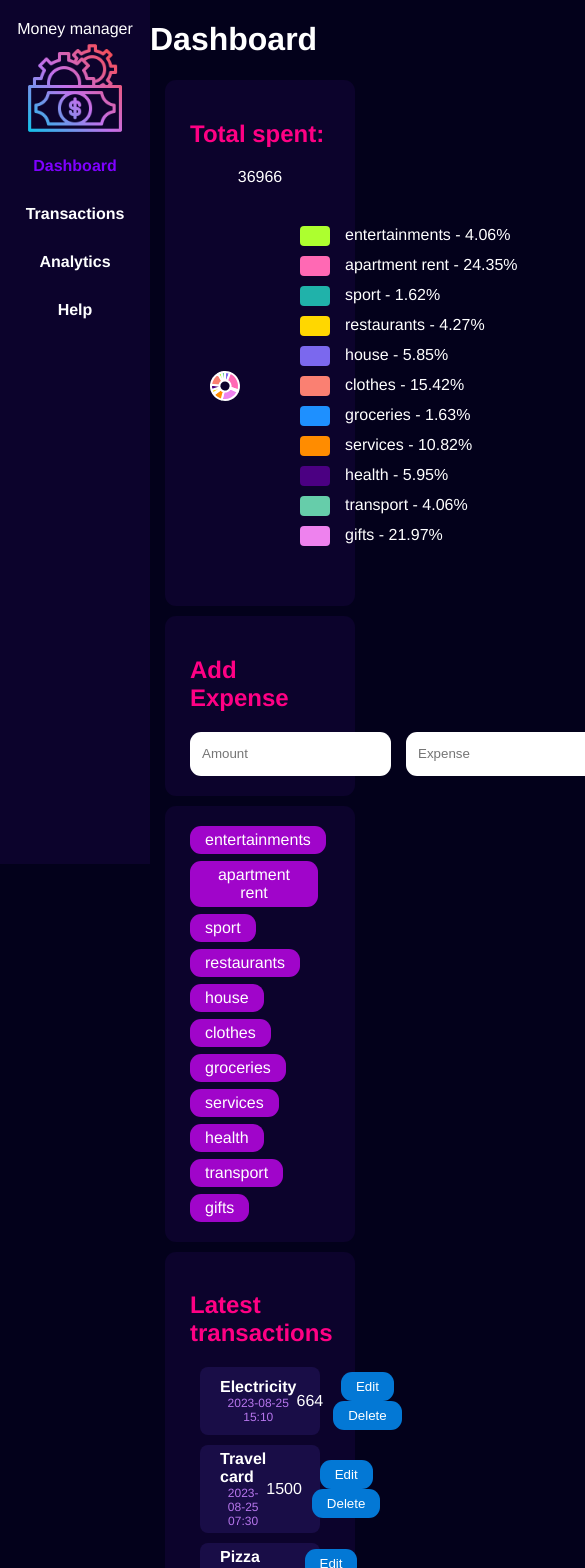
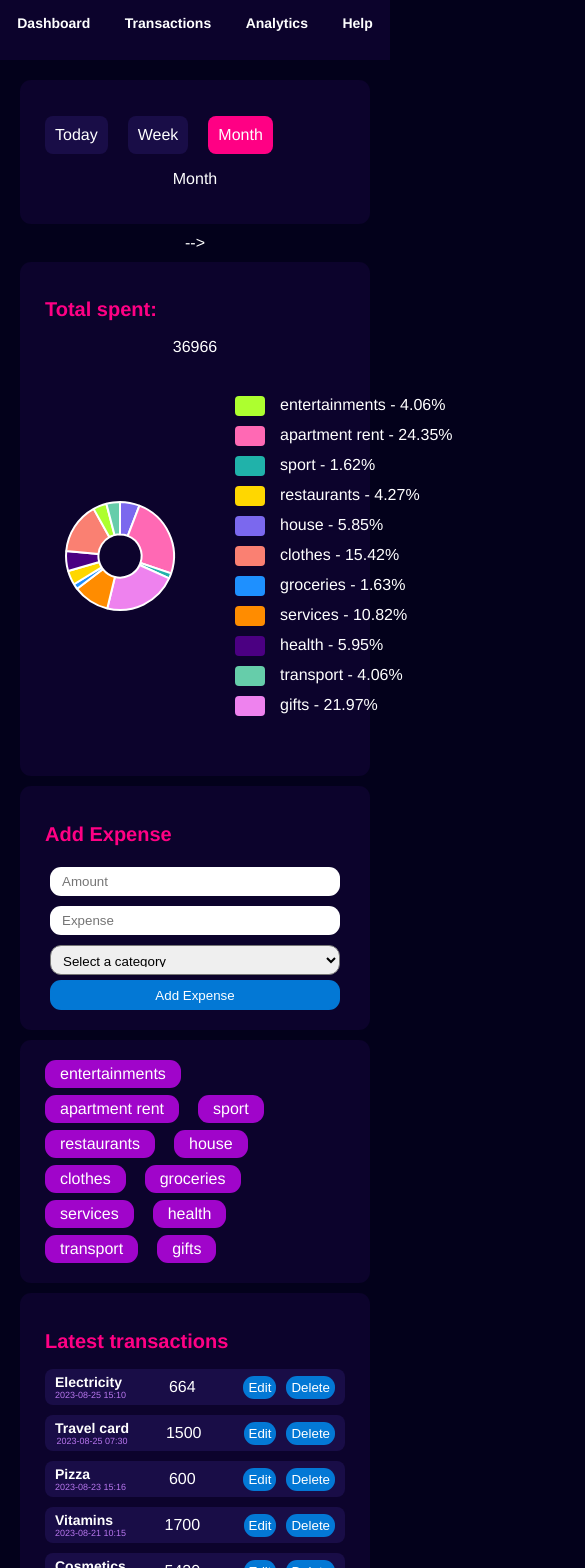
Before and after one commit to shiryavochka/money-manager, a Vue app: page / in a window 390 px wide. Shown: the top 1568 px of the page, 585 px wide, since content can reach past the window. Built offline with nearby package versions, Linux system fonts and the light colour scheme.

Commit message:
adaptive

```diff
--- a/src/App.vue
+++ b/src/App.vue
@@ -1,21 +1,21 @@
 <template>
 
   <nav>
-    <div>
+    <div class="nav-logo">
       <span>Money manager</span>
     <img alt="Vue logo" src="@/assets/money-management.png"  width="80px"/>
     </div>
     <router-link to="/">Dashboard</router-link>
     <router-link to="/about">Transactions</router-link>
-    <router-link to="/about">Analytics</router-link>
-    <router-link to="/about">Help</router-link>
+    <router-link to="/newpage">Analytics</router-link>
+    <router-link to="/newpage">Help</router-link>
 
   </nav>
   <router-view/>
 </template>
 
-<style lang="scss">
-h1{text-align: left;}
+<style >
+h1{text-align: left; margin-left: 15px;}
 h2,h3,h4 { color:#ff0084;text-align: left;}
 body {margin: 0;
     padding: 0;
@@ -33,6 +33,8 @@ h1,div,p,span, li {color: white;}
   -moz-osx-font-smoothing: grayscale;
   text-align: center;
   color: #2c3e50;
+  margin: 0;
+    padding: 0;
 }
 
 nav {
@@ -49,20 +51,62 @@ nav {
     padding-top: 20px;
 
 
-  color: white;
-
-  a {
+  color: white;}
+  nav a {
     margin: 15px 0;
     text-decoration: none;
     font-weight: bold;
-    color: #feffff;
+    color: #feffff;}
 
-    &.router-link-exact-active {
+    nav a .router-link-exact-active {
       color: #7f00ff;
     }
-  }
+
 img {
   width: 100px;
   margin: 0 auto;}
+
+.nav-logo {
+  display: flex;
+  flex-direction: column;
+}
+@media (max-width: 768px) {
+  nav{    height: 60px;
+    display: flex;
+    flex-direction: row;
+    width: 100%;
+    justify-content: space-around;
+    padding-top: 0px;
+
+    position: absolute;
+
+  }
+   nav img{
+      width: 50px;
+      margin: auto;
+    }
+  .nav-logo span{
+    display: none;
+  }
+  body{
+    margin: 20px;
+  }
+
+}
+@media (max-width: 540px) {
+  h2,h3,h4 {font-size: 20px;}
+  .nav-logo {
+    display: none;
+  }
+  body{
+    margin: 5px;
+  }
+  .container {
+    padding: 15px 10px;
+    margin: 5px;
+  }
+  nav a{
+    font-size: 14px;
+  }
 }
 </style>
--- a/src/components/ChartTabs.vue
+++ b/src/components/ChartTabs.vue
@@ -1,29 +1,44 @@
 <template>
  <div>
-    <ul>
-      <span class="tab"
+    <ul class="tabs">
+      <li class="tab-item"
             :class="{ activeTab: selectedTab === tab }"
             v-for="(tab, index) in tabs"
             @click="selectedTab = tab" :key="index"
-      >{{ tab }}</span>
+      >{{ tab }}</li>
     </ul>
     <div v-show="selectedTab === 'Today'">
-      <p >There are no reviews yet.</p>
+      <p >Here will be a chart of spending for today.</p>
 
     </div>
     <div v-show="selectedTab === 'Week'">
-      <p>sddss</p>
+      <p>Here will be a chart of spending for week</p>
+    </div>
+    <div v-show="selectedTab === 'Month'">
+      <p>Month</p>
     </div>
   </div>
 </template>
 <style>
+
+.tabs {
+  display: flex;
+  justify-content: flex-start;
+  padding: 0;
+}
+.tab-item {
+  list-style: none;
+  margin-right: 20px;
+  cursor: pointer;
+  border-radius: 8px;
+  background: #190d47;
+  padding: 10px;
+  color: white;
+  text-decoration: none;
+}
 .activeTab {
-  color: #16C0B0;
-  text-decoration: underline;
-}
-.tab {
-  margin-left: 20px;
-  cursor: pointer;
+  background-color:  #ff0084;
+
 }
 </style>
 <script>
@@ -31,7 +46,7 @@ export default {
     data() {
     return {
       tabs: ['Today', 'Week', 'Month']  ,
-      selectedTab: 'Today'  // устанавливается с помощью @click
+      selectedTab: 'Month'  // устанавливается с помощью @click
     }
   }
 }</script>
--- a/src/components/ExpenseItem.vue
+++ b/src/components/ExpenseItem.vue
@@ -34,6 +34,20 @@
   .expense-info{
     margin-left: 15px;
   }
+  @media (max-width: 540px){
+    .expense-item{
+      margin: 10px 0;
+    }
+    .expense-info{
+    margin-left: 5px;
+  }
+    .expense-info--date{
+      font-size: 9px;
+    }
+    .expense-info--name{
+
+    font-size: 14px;
+    }}
 </style>
 <script>
   export default {
--- a/src/components/FilterComponent.vue
+++ b/src/components/FilterComponent.vue
@@ -1,13 +1,17 @@
 <template>
   <div>
+    <span>Search:</span>
     <input
-      type="text" v-model="modelValue"  @change="changeOption"
+      type="text" v-model="modelValue"  @input="changeOption"
 
 
     />
   </div>
 </template>
-
+<style scoped>
+span {
+  margin-right:auto ;
+}</style>
 <script>
 export default {
   name: "FilterComponent",
--- a/src/components/FormAdd.vue
+++ b/src/components/FormAdd.vue
@@ -11,7 +11,7 @@
         placeholder="Expense"
         ></my-input>
         <my-select v-model="selectedS" :options="options" ></my-select>
-        <my-button @click="addExpense">Add Expense</my-button>
+        <my-button class="add-button" @click="addExpense">Add Expense</my-button>
     </form>
 </template>
 <style>
@@ -23,6 +23,18 @@ input {
 }
 form {
     display: flex;
+}
+
+@media (max-width: 540px) {
+    form{
+        flex-direction: column;
+        flex-wrap: wrap;
+    }
+    input{margin: 5px;}
+    .add-button {
+        margin: 5px;
+    height: 30px;
+    }
 }
 </style>
 <script>
--- a/src/components/UI/MyButton.vue
+++ b/src/components/UI/MyButton.vue
@@ -19,5 +19,14 @@
     background-color: #0378d5;
     border-radius: 11px;
   }
+
   .btn:hover{background-color: grey;}
+  @media (max-width: 540px){
+    .btn {
+      padding: 4px 5px;
+
+    margin: 0px 5px;
+    }
+
+  }
   </style>
--- a/src/components/UI/MyInput.vue
+++ b/src/components/UI/MyInput.vue
@@ -7,6 +7,9 @@
   border: 1px solid teal;
   padding: 10px 15px;
   margin-top: 15px;
+}
+@media (max-width: 540px){
+  .input{margin: 5px;}
 }
 </style>
 <script>
--- a/src/components/UI/MySelect.vue
+++ b/src/components/UI/MySelect.vue
@@ -38,4 +38,11 @@ export default {
 
 <style scoped>
 select {    border-radius: 11px;}
+
+@media (max-width: 540px){
+  select {    height: 30px;
+    margin: 5px;
+    padding: 7px 8px;
+}}
+
 </style>
--- a/src/router/index.js
+++ b/src/router/index.js
@@ -15,6 +15,11 @@ const routes = [
     // which is lazy-loaded when the route is visited.
     component: () => import(/* webpackChunkName: "about" */ '../views/AboutView.vue')
   }
+  ,{
+    path: '/newpage',
+    name: 'newpage',
+    component: () => import( '../views/NewPage.vue')
+  },
 ]
 
 const router = createRouter({
--- a/src/views/AboutView.vue
+++ b/src/views/AboutView.vue
@@ -1,8 +1,10 @@
 <template>
-   <h1>The page is under development</h1>
-   <div class="chart-wrap">
-  <canvas id="myChart" width="400px" height="400px"></canvas>
-</div>
+ <h1>All transactions</h1>
+   <div class="container">
+
+      <FilterComponent v-model="search"  ref="searchFilter" />
+      <expenses-list  :expenses="searchResult()"   ></expenses-list>
+    </div>
 </template>
 
 <style>
@@ -11,44 +13,49 @@
     height: 400px;
 }</style>
 <script>
-import Chart from 'chart.js/auto';
+import FilterComponent from '@/components/FilterComponent.vue';
+import ExpensesList from '@/components/ExpensesList.vue';
 export default {
+  components: {FilterComponent,ExpensesList,},
    data () {
 
     return {
-     datesd:[{number:300, color: 'rgb(255, 99, 132)'},
-     {number:300, color: 'red'},
-     {number:300, color:    'GreenYellow'},]
-
-
+      search: null,
+      expenses :[
+          {  amounts: '1500', dataAdd : '2023-08-05 10:03', category:'house' , name: 'IKEA',},
+          {  amounts: '9000', dataAdd : '2023-08-09 12:10', category:'apartment rent',name: 'AirBnB-Rent', },
+          {  amounts: '100', dataAdd : '2023-08-10 19:45', category:'sport',name: 'Sportmaster', },
+          {  amounts: '500', dataAdd : '2023-08-15 08:33', category:'sport' ,name: 'XFit', },
+          {  amounts: '2700', dataAdd : '2023-08-16 10:40', category:'gifts' ,name: 'Flower shop', },
+          {  amounts: '1500', dataAdd : '2023-08-16 17:15', category:'services' ,name: 'Haircut', },
+          {  amounts: '602', dataAdd : '2023-08-17 09:06', category:'groceries' ,name: 'Vegetables', },
+          {  amounts: '980', dataAdd : '2023-08-17 11:57', category:'restaurants' ,name: 'Lunch', },
+          {  amounts: '500', dataAdd : '2023-08-18 08:20', category:'health' ,name: 'Therapist', },
+          {  amounts: '2800', dataAdd : '2023-08-18 21:01', category:'clothes' ,name: 'Shirts', },
+          {  amounts: '1500', dataAdd : '2023-08-19 18:18', category:'entertainments' ,name: 'Cinema', },
+          {  amounts: '2500', dataAdd : '2023-08-19 16:47', category:'services' ,name: 'Manicure', },
+          {  amounts: '2900', dataAdd : '2023-08-20 19:40', category:'clothes' ,name: 'Jeans', },
+          {  amounts: '5420', dataAdd : '2023-08-20 19:58', category:'gifts' ,name: 'Cosmetics', },
+          {  amounts: '1700', dataAdd : '2023-08-21 10:15', category:'health' ,name: 'Vitamins', },
+          {  amounts: '600', dataAdd : '2023-08-23 15:16', category:'restaurants' ,name: 'Pizza', },
+          {  amounts: '1500', dataAdd : '2023-08-25 07:30', category:'transport' ,name: 'Travel card', },
+          {  amounts: '664', dataAdd : '2023-08-25 15:10', category:'house' ,name: 'Electricity', },
+    ]
       }
     },
-
-   mounted ()  {
-   const ctx = document.getElementById('myChart');
-   const numbers = this.datesd.map((item) => item.number);
-     const colors = this.datesd.map((item) => item.color);
-
-     const data = {
-       labels: ['Red', 'Blue', 'Yellow'],
-       datasets: [
-         {
-           label: 'My First Dataset',
-           data: numbers,
-           backgroundColor: colors,
-           hoverOffset: 4,
-         },
-       ],
-     };
-
-   const MyChart = new Chart(ctx,{
-      type: 'doughnut',
-  data: data,
-   });
-   MyChart;
-   }
+    methods:{
+      searchResult() {
+      if (this.search) {
+        return this.expenses.filter((item) => {
+          return this.search
+            .toLowerCase()
+            .split(" ")
+            .every((v) => item.name.toLowerCase().includes(v));
+        });
+      } else {
+        return this.expenses;
+      }
+    },
+    }
 }
-
-
-
 </script>
--- a/src/views/HomeView.vue
+++ b/src/views/HomeView.vue
@@ -1,8 +1,13 @@
 <template>
   <div class="home">
     <h1>Dashboard</h1>
-    <!-- <chart-tabs></chart-tabs>
-    <my-chart :categories="categories" :percentage-data="percentageData"></my-chart> -->
+
+
+    <div class="container">
+      <chart-tabs></chart-tabs>
+    </div>
+
+    <!-- <my-chart :categories="categories" :percentage-data="percentageData"></my-chart> --> -->
     <div class="container"><h2>Total spent:</h2>
       <div>{{ summaall }}</div>
     <div class="chart-wrap">
@@ -56,18 +61,12 @@
 }
 </style>
 
-<!--   поиск
-        <FilterComponent v-model="search" ref="searchFilter" />
-      <ul v-for="category in searchResult" :key="category.id">
-        <li>{{ category.name }}</li>
-      </ul> -->
-    <!-- <category-list v-model="checked" @toParent="changeCat"  :categories="categories"></category-list>
-    выбрано  -->
+
 <script>
 import ExpensesList from '@/components/ExpensesList.vue';
 import FormAdd from "@/components/FormAdd";
 import { toNumber } from '@vue/shared';
-// import ChartTabs from '@/components/ChartTabs.vue';
+ import ChartTabs from '@/components/ChartTabs.vue';
 import CategoryList from "@/components/CategoryList.vue";
 // import MyChart from '@/components/MyChart.vue'; // Импортируйте новый компонент
 
@@ -76,8 +75,8 @@ import Chart from 'chart.js/auto';
 export default {
   name: 'HomeView',
   components: {
-    ExpensesList,
-    // ChartTabs,MyChart,
+    ExpensesList,ChartTabs,
+    // ,MyChart,
     // PieChart,MyPieChart,
     CategoryList,
     FormAdd
@@ -126,14 +125,7 @@ export default {
       search: null,
       selectedS:'' ,
 
-      // users: [
-      //   { id: 1, name: "john", email: "john@xyz.com" },
-      //   { id: 2, name: "lee min", email: "leemin@xyz.com" },
-      //   { id: 3, name: "alexa", email: "alexa@xyz.com" },
-      //   { id: 4, name: "rosy", email: "rosy@xyz.com" },
-      //   { id: 5, name: "joy", email: "joy@xyz.com" },
-      //   { id: 6, name: "john", email: "john@vue.com" },
-      // ],
+
     }
 
   } ,
@@ -205,53 +197,9 @@ export default {
       // Фильтруем расходы по выбранным категориям
     }
   },
-  // chartData() {
-  //     const categoryData = {};
-  //     this.expenses.forEach((expense) => {
-  //       if (categoryData[expense.category]) {
-  //         categoryData[expense.category] += expense.amounts;
-  //       } else {
-  //         categoryData[expense.category] = expense.amounts;
-  //       }
-  //     });
 
-  //     const labels = Object.keys(categoryData);
-  //     const data = Object.values(categoryData);
 
-  //     return {
-  //       labels,
-  //       datasets: [
-  //         {
-  //           data,
-  //           backgroundColor: [
-  //             '#FF6384',
-  //             '#36A2EB',
-  //             '#FFCE56',
-  //             // Добавьте другие цвета здесь...
-  //           ],
-  //         },
-  //       ],
-  //     };
-  //   },
-  //   chartOptions() {
-  //     return {
-  //       responsive: true,
-  //       maintainAspectRatio: false,
-  //     };
-  //   },
 
-    searchResult() {
-      if (this.search) {
-        return this.categories.filter((item) => {
-          return this.search
-            .toLowerCase()
-            .split(" ")
-            .every((v) => item.name.toLowerCase().includes(v));
-        });
-      } else {
-        return this.categories;
-      }
-    },
       }
       ,
       methods: {
@@ -272,10 +220,7 @@ export default {
 
           this.expenses.push(expense);
           this.updateChart();
-          // this.myChart.update();
-          // console.log(this.expenses);
-             // Обновляем отфильтрованный список трат
-    // this.filteredExpenses = this.filteredJobs;
+
         },
         updateChart() {
   const categoryExpenses = {};
@@ -351,11 +296,7 @@ export default {
           this.updateChart();
         },
     },
-    // watch: {
-    //   selectedS (newV) {
-    //     console.log(newV);
-    //   }
-    // }
+
 }
 </script>
 <style>
@@ -366,15 +307,4 @@ export default {
     margin: 10px 15px;
     border-radius: 11px;
 }
-    </style>
-    <!-- <div style="border: 3px solid red ">
-      <p>Рабочий пример</p>
- <label    v-for="categor in categories" :key="categor.id">
-  <input v-model="checked" type="checkbox" :value="categor.name"/> {{ categor.name }}
- </label>
-
-  вывод списка <ul >
-    <li v-for=" test in filteredJobs" :key="test.dataAdd">
-    {{ test.amounts }}</li>
-  </ul>
-</div> -->
+</style>
--- /dev/null
+++ b/src/views/NewPage.vue
@@ -0,0 +1,3 @@
+<template>
+    <h1>The page is under development</h1>
+</template>
```
